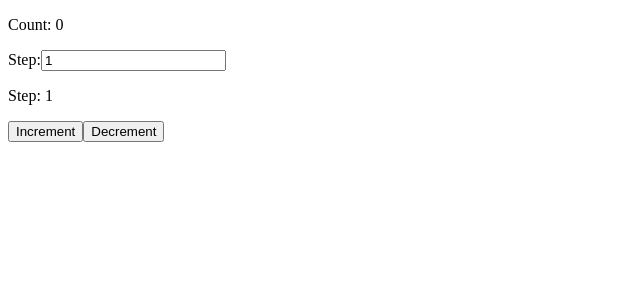
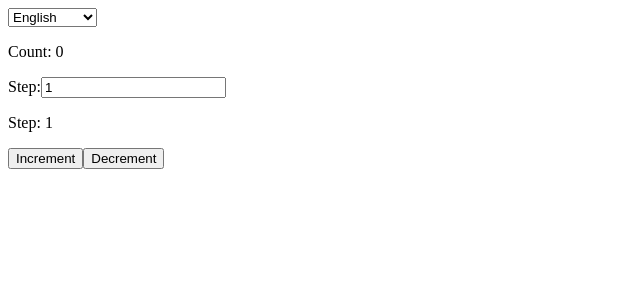
Before and after one commit to ONL-JS-FE2023-1/redux-toolkit, a React (Create React App) app: page / in a window 1280 px wide. Shown: the top 300 px of the page, without its empty margins (0-640 px from the left). Built offline with nearby package versions, Linux system fonts and the light colour scheme.

Commit message:
Add language switch

```diff
--- a/src/components/Counter/index.js
+++ b/src/components/Counter/index.js
@@ -1,30 +1,67 @@
 import React from 'react';
 import { connect } from 'react-redux';
 import { increment, decrement, setStep } from '../../store/slices/counterSlice';
+import { setLang } from '../../store/slices/langSlice';
+import CONSTANTS from '../../constants';
+const {
+    LANGUAGE: {
+        EN_US, UA_UA, AR_AR, HE_HE
+    }
+} = CONSTANTS;
+
+const translations = new Map([
+    [
+        EN_US,
+        {
+            countText: 'Count',
+            stepText: 'Step',
+            incrementText: 'Increment',
+            decrementText: 'Decrement'
+        }
+    ],
+    [
+        UA_UA,
+        {
+            countText: 'Стан лічильника',
+            stepText: 'Крок',
+            incrementText: 'Збільшити',
+            decrementText: 'Зменшити'
+        }
+    ]
+])
 
 const Counter = (props) => {
-    const { count, step, increment, decrement, setStep } = props;
-    console.log(props);
+    const { count, step, language, increment, decrement, setStep, setLang } = props;
+    const translation = translations.get(language);
+    const { countText, stepText, incrementText, decrementText } = translation;
+    //console.log(props);
     return (
         <div>
-            <p>Count: {count}</p>
+            <select value={language} onChange={({ target: { value } }) => setLang(value) }>
+                <option value={EN_US}>English</option>
+                <option value={UA_UA}>Українська</option>
+            </select>
+            <p>{countText}: {count}</p>
             <label>
-                Step:
+                {stepText}:
                 <input
                     type="number"
                     value={step}
                     onChange={({ target: { value } }) => setStep(value)}
                 />
             </label>
-            <p>Step: {step}</p>
-            <button onClick={() => increment()}>Increment</button>
-            <button onClick={() => decrement()}>Decrement</button>
+            <p>{stepText}: {step}</p>
+            <button onClick={() => increment()}>{incrementText}</button>
+            <button onClick={() => decrement()}>{decrementText}</button>
         </div>
     );
 }
 
 function mapStateToProps(state) {
-    return state.counter;
+    return {
+        ...state.counter,
+        language: state.lang
+    };
 }
 
 // v1
@@ -40,7 +77,8 @@ function mapStateToProps(state) {
 const mapDispatchToProps = {
     increment,
     decrement,
-    setStep
+    setStep,
+    setLang
 }
 
 export default connect(mapStateToProps, mapDispatchToProps)(Counter);
```
